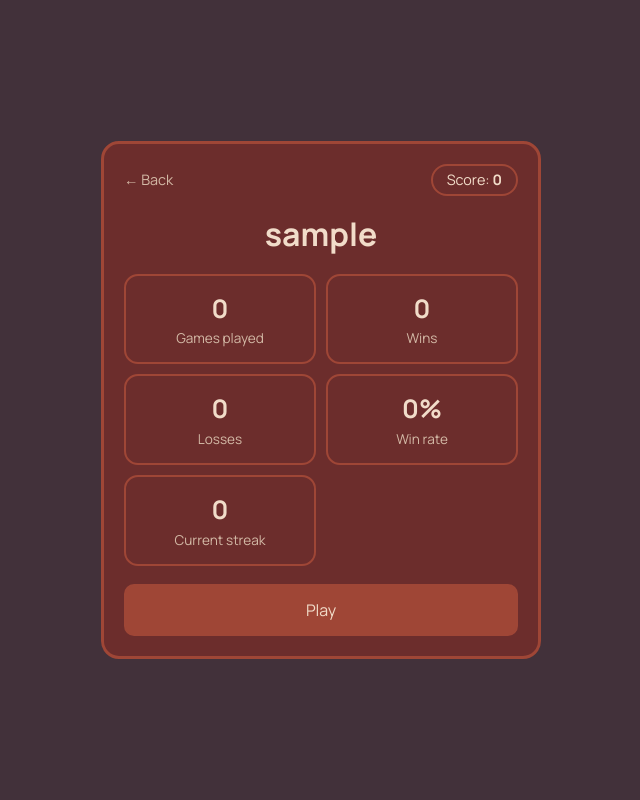
After one commit to dan1kelo/dja, a Django app: page /profile/ in a window 1280 px wide. The commit adds this page. Shown: the whole page, without its empty margins (319-959 px from the left). Run offline with Django 5.2, Linux system fonts and the light colour scheme; the visitor is signed in with stand-in values (Sample User, id 1); data comes from the database, SQL or seed files in the repository.

Commit message:
сделал профиль для каждого профиля

```diff
--- a/jewpro/bibok/models.py
+++ b/jewpro/bibok/models.py
@@ -25,9 +25,32 @@ class Movie(models.Model):
 class Profile(models.Model):
     user = models.OneToOneField(settings.AUTH_USER_MODEL, on_delete=models.CASCADE, related_name='profile')
     score = models.IntegerField(default=0)
+    games_played = models.PositiveIntegerField('Games played', default=0)
+    wins = models.PositiveIntegerField('Wins', default=0)
+    current_streak = models.PositiveIntegerField('Current streak', default=0)
 
     class Meta:
         ordering = ['-score', 'user_id']
 
+
+    @property
+    def losses(self):
+        return max(0,self.games_played - self.wins)
+
+    @property
+    def win_rate(self):
+        if not self.games_played:
+            return 0
+        return round (min(self.wins, self.games_played) * 100 / self.games_played)
+
+    def record_result(self, won):
+        self.games_played += 1
+        if won:
+            self.wins += 1
+            self.current_streak += 1
+        else:
+            self.current_streak  = 0
+        self.save(update_fields=['games_played', 'wins', 'current_streak'])
+
     def __str__(self):
         return f'{self.user.username}: {self.score}'
--- a/jewpro/bibok/static/bibok/css/main.css
+++ b/jewpro/bibok/static/bibok/css/main.css
@@ -259,3 +259,24 @@ a { color: inherit; }
     .layout .game { max-width: none; }
     .leaders { flex-basis: auto; }
 }
+
+/* ---------- профиль ---------- */
+.profile h1 { margin: 8px 0 16px; text-align: center; }
+.stats {
+    display: grid;
+    grid-template-columns: repeat(2, 1fr);
+    gap: 10px;
+    margin: 0 0 18px;
+    padding: 0;
+    list-style: none;
+}
+.stats li {
+    display: flex;
+    flex-direction: column;
+    align-items: center;
+    padding: 14px 8px;
+    border: 2px solid var(--accent);
+    border-radius: 14px;
+}
+.stats b { font-size: 1.6rem; }
+.stats span { color: var(--muted); font-size: 0.85rem; }
--- a/jewpro/bibok/templates/main.html
+++ b/jewpro/bibok/templates/main.html
@@ -21,6 +21,7 @@
             <li><span></span>win streak</li>
         </ul>
         <a href="{% url 'game' %}" class="btn">Start game</a>
+        <a href="{% url 'profile' %}" class="btn btn-secondary">Profile</a>
         <form method="post" action="{% url 'logout' %}" class="logout">
             {% csrf_token %}
             <button class="link">Logout{% if user.is_authenticated %} ({{ user.username }}){% endif %}</button>
--- /dev/null
+++ b/jewpro/bibok/templates/profile.html
@@ -0,0 +1,33 @@
+{% load static %}
+<!DOCTYPE html>
+<html lang="en">
+<head>
+    <meta charset="UTF-8">
+    <meta name="viewport" content="width=device-width, initial-scale=1.0">
+    <title>{{ title|default:"Jewpro" }}</title>
+    <link rel="preconnect" href="https://fonts.googleapis.com">
+    <link rel="preconnect" href="https://fonts.gstatic.com" crossorigin>
+    <link href="https://fonts.googleapis.com/css2?family=Manrope:wght@400;500;600;700;800&display=swap&subset=cyrillic" rel="stylesheet">
+    <link rel="stylesheet" href="{% static 'bibok/css/main.css' %}">
+</head>
+<body>
+<div class="game profile">
+    <div class="top">
+        <a href="{% url 'home' %}">← Back</a>
+        <span class="score">Score: <b>{{ profile.score }}</b></span>
+    </div>
+
+    <h1>{{ user.username }}</h1>
+
+    <ul class="stats">
+        <li><b>{{ profile.games_played }}</b><span>Games played</span></li>
+        <li><b>{{ profile.wins }}</b><span>Wins</span></li>
+        <li><b>{{ profile.losses }}</b><span>Losses</span></li>
+        <li><b>{{ profile.win_rate }}%</b><span>Win rate</span></li>
+        <li><b>{{ profile.current_streak }}</b><span>Current streak</span></li>
+    </ul>
+
+    <a href="{% url 'game' %}" class="btn">Play</a>
+</div>
+</body>
+</html>
--- a/jewpro/bibok/urls.py
+++ b/jewpro/bibok/urls.py
@@ -9,6 +9,7 @@ urlpatterns = [
     path('game/hint/', views.hint, name='hint'),
     path('game/restart/', views.restart, name='restart'),
     path('game/next/', views.next, name='next'),
+    path('profile/', views.profile, name='profile'),
     path('login/', views.login_view, name='login'),
     path('signup/', views.signup, name='signup'),
     path('logout/', views.logout_view, name='logout'),
--- a/jewpro/bibok/views.py
+++ b/jewpro/bibok/views.py
@@ -19,6 +19,10 @@ def _add_score(user, delta):
     profile = _profile(user)
     profile.score = max(0, profile.score + delta)
     profile.save(update_fields=['score'])
+
+
+def _record_result(user, won):
+    _profile(user).record_result(won)
 
 
 @login_required
@@ -115,12 +119,14 @@ def guess(request):
             request.session['tries'] += 1
             if answer.casefold() == movie.title.casefold():
                 request.session['status'] = 'win'
+                _record_result(request.user, True)
                 _add_score(request.user, max(
                     1, WIN_POINTS - HINT_COST * request.session.get('hints', 0)))
             else:
                 request.session['history'] = request.session['history'] + [answer]
                 if request.session['tries'] >= 5:
                     request.session['status'] = 'lose'
+                    _record_result(request.user, False)
     return redirect('game')
 
 
@@ -128,7 +134,6 @@ def guess(request):
 def next(request):
     _new_round(request)
     return redirect('game')
-ё
 
 
 @login_required
@@ -141,11 +146,21 @@ def hint(request):
             _add_score(request.user, -HINT_COST)
     return redirect('game')
 
+@login_required
 @require_POST
 def restart(request):
     if request.session.get('status') is None and request.session.get('movie_id'):
         request.session['status'] = 'lose'
+        _record_result(request.user, False)
     return redirect('game')
+
+
+@login_required
+def profile(request):
+    return render(request, 'profile.html', {
+        'title': 'Profile',
+        'profile': _profile(request.user),
+    })
 
 
 def login_view(request):
```
Also changed, not shown: jewpro/bibok/admin.py (+7 -0 lines), jewpro/bibok/tests.py (+37 -1 lines), jewpro/bibok/migrations/0009_profile_stats.py (added).
